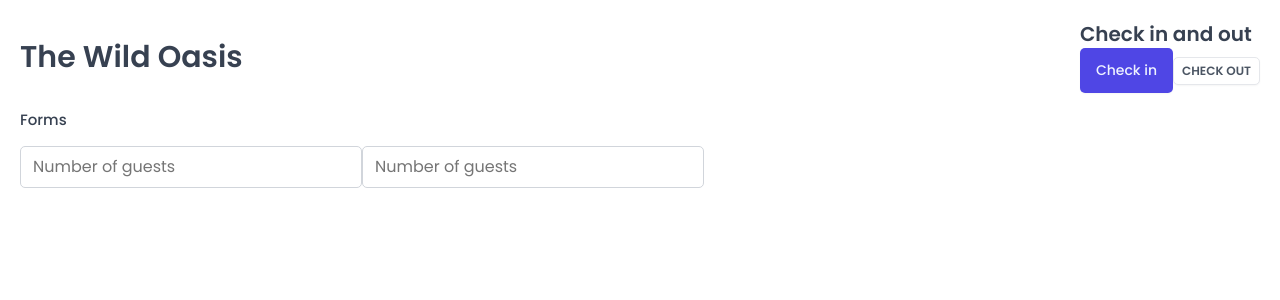
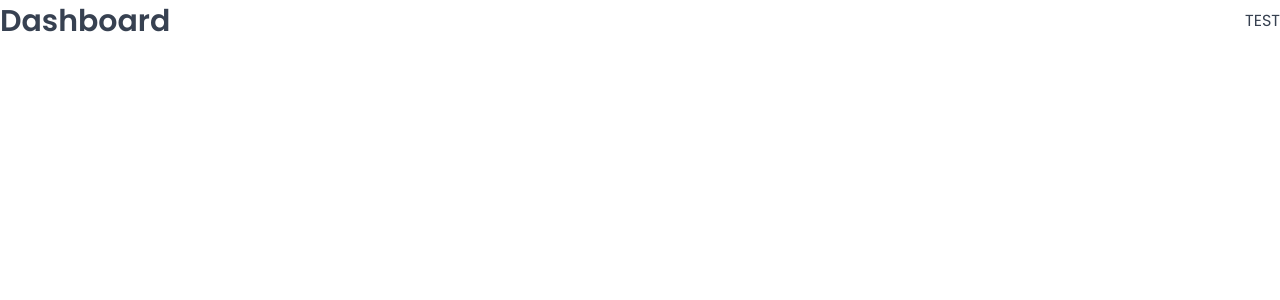
Before and after one commit to RomanIlyuk/The-Wild-Oasis, a React (Vite) app: page /dashboard in a window 1280 px wide. Shown: the top 300 px of the page. Built offline with nearby package versions, Linux system fonts and the light colour scheme; a web font is replaced by a local one.

Commit message:
Configured pages and routes

```diff
--- a/package.json
+++ b/package.json
@@ -12,6 +12,7 @@
   "dependencies": {
     "react": "^18.2.0",
     "react-dom": "^18.2.0",
+    "react-router-dom": "^6.30.3",
     "styled-components": "^6.3.11"
   },
   "devDependencies": {
--- a/src/App.jsx
+++ b/src/App.jsx
@@ -1,41 +1,33 @@
-import styled from "styled-components";
+import { BrowserRouter, Navigate, Route, Routes } from "react-router-dom";
+
 import GlobalStyles from "./styles/GlobalStyles";
-import Button from "./ui/Button";
-import Input from "./ui/Input";
-import Heading from "./ui/Heading";
-import Row from "./ui/Row";
-
-const StyledApp = styled.div`
-  /* background-color: orangered; */
-  padding: 20px;
-`;
+import Dashboard from "./pages/Dashboard";
+import Bookings from "./pages/Bookings";
+import Cabins from "./pages/Cabins";
+import Users from "./pages/Users";
+import Settings from "./pages/Settings";
+import Account from "./pages/Account";
+import Login from "./pages/Login";
+import PageNotFound from "./pages/PageNotFound";
 
 function App() {
   return (
     <>
       <GlobalStyles />
-      <StyledApp>
-        <Row>
-          <Row type="horizontal">
-            <Heading as="h1">The Wild Oasis</Heading>
-            <div>
-              <Heading as="h2">Check in and out</Heading>
-              <Button>Check in</Button>
-              <Button variation="secondary" size="small">
-                Check out
-              </Button>
-            </div>
-          </Row>
+      <BrowserRouter>
+        <Routes>
+          <Route index element={<Navigate replace to="dashboard" />} />
+          <Route path="dashboard" element={<Dashboard />} />
 
-          <Row>
-            <Heading as="h3">Forms</Heading>
-            <form>
-              <Input type="number" placeholder="Number of guests" />
-              <Input type="number" placeholder="Number of guests" />
-            </form>
-          </Row>
-        </Row>
-      </StyledApp>
+          <Route path="bookings" element={<Bookings />} />
+          <Route path="cabins" element={<Cabins />} />
+          <Route path="users" element={<Users />} />
+          <Route path="settings" element={<Settings />} />
+          <Route path="account" element={<Account />} />
+          <Route path="login" element={<Login />} />
+          <Route path="*" element={<PageNotFound />} />
+        </Routes>
+      </BrowserRouter>
     </>
   );
 }
```
Also changed, not shown: 1 other file (tests, documents, lock files or other folders).
